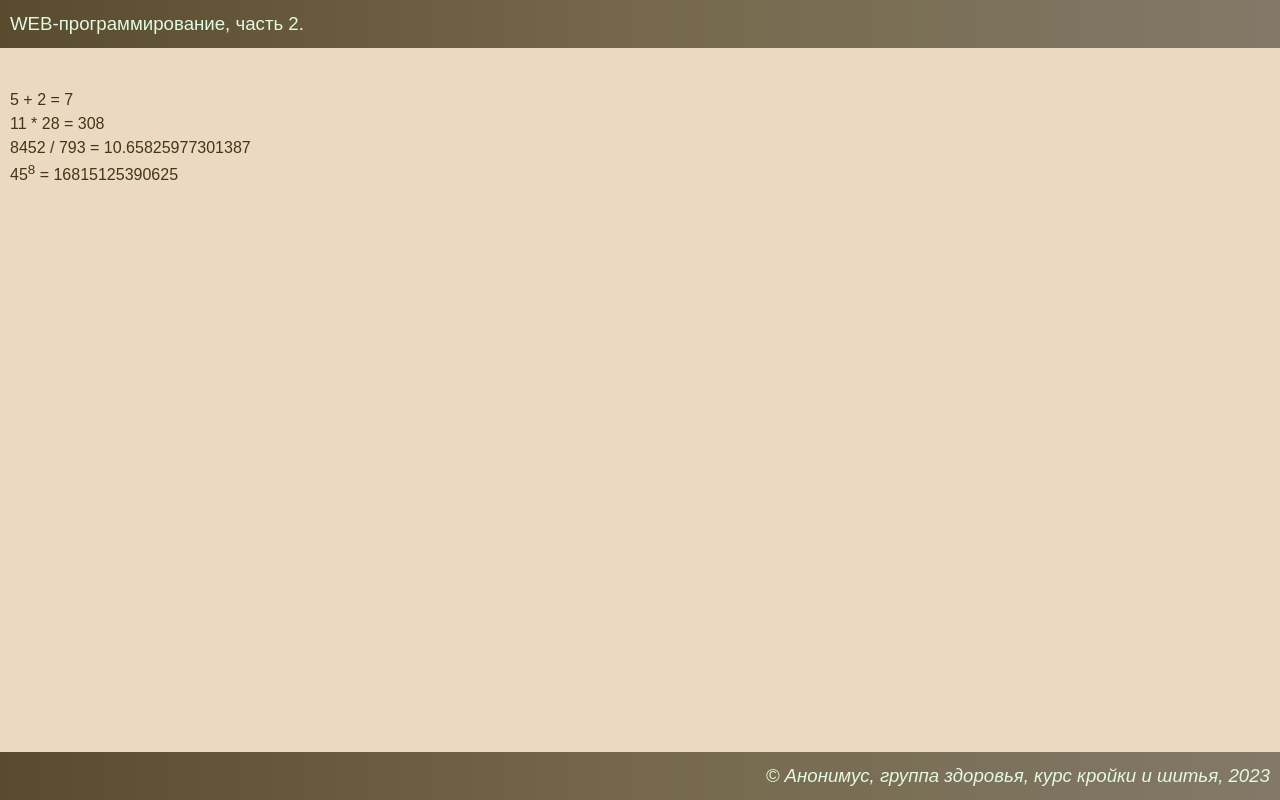
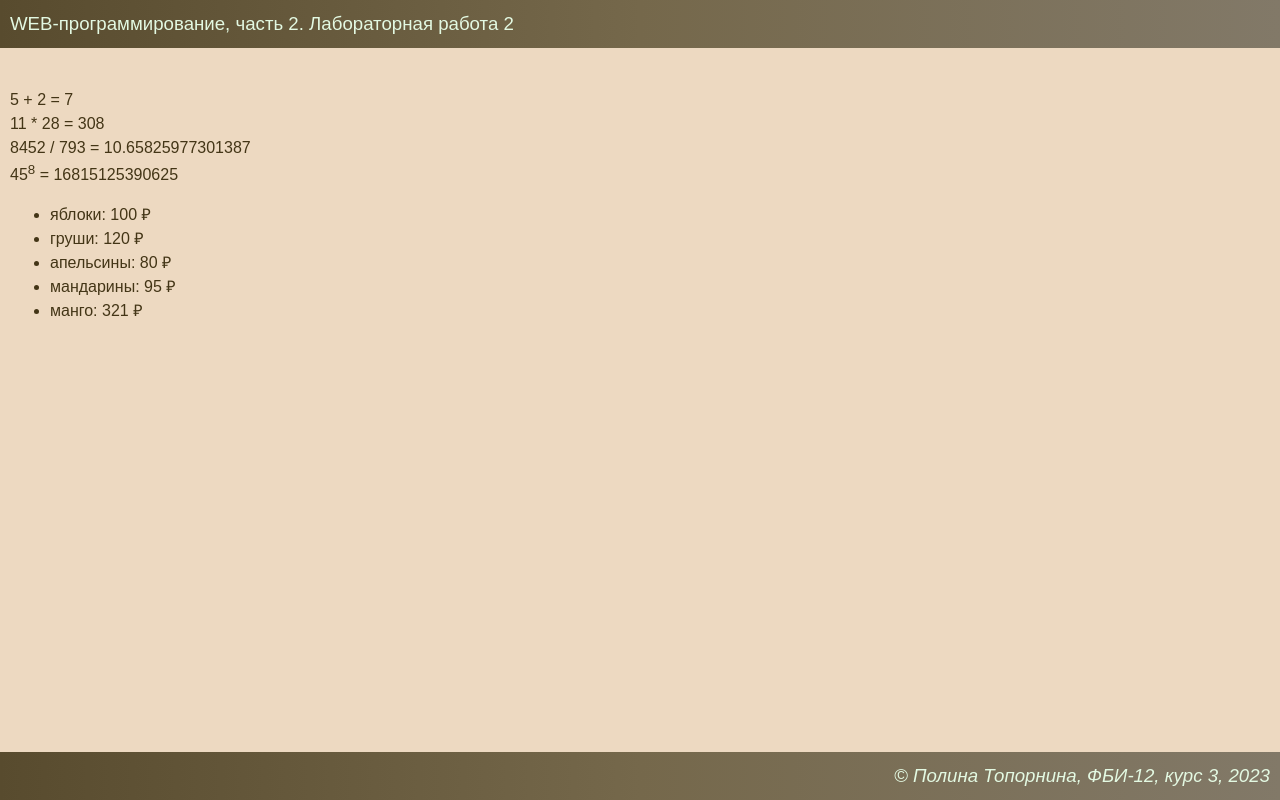
Before and after one commit to Web-toxic/web-programming-labs-2, a Flask app: page /lab2/example in a window 1280 px wide. Run offline with Flask 3, Linux system fonts and the light colour scheme.

Commit message:
Цикл в шаблоне

```diff
--- a/app.py
+++ b/app.py
@@ -218,8 +218,14 @@ def raccoon():
 
 @app.route('/lab2/example')
 def example():
-    name = 'Полина Топорнина'
-    num_of_lab = 'Лабораторная работа 2'
-    group = 'ФБИ-12'
-    num_of_course = '3 курс'
-    return render_template('example.html')
+    name, num_of_lab, group, num_of_course = 'Полина Топорнина', 2, 'ФБИ-12', 3
+    fruits = [
+        {'name': 'яблоки', 'price': 100},
+        {'name': 'груши', 'price': 120},
+        {'name': 'апельсины', 'price': 80},
+        {'name': 'мандарины', 'price': 95},
+        {'name': 'манго', 'price': 321}
+    ]
+    return render_template('example.html',
+                           name=name, lab=num_of_lab, group=group,
+                           course=num_of_course, fruits=fruits)
--- a/templates/example.html
+++ b/templates/example.html
@@ -5,17 +5,17 @@
     <meta name="viewport" content="width=device-width, initial-scale=1.0">
     <title>
         {% if name %}
-            {{ name }},
+            {{ name }}.
         {% else %}
-            Анонимус
-        {% endif %}.
-        {{ lab }}
+            Анонимус.
+        {% endif %}
+        Лабораторная работа {{ lab }}
     </title>
     <link rel="stylesheet" href="{{ url_for('static', filename='main.css') }}">
 </head>
 <body>
     <header>
-        WEB-программирование, часть 2. {% if lab %}Лабораторная работа 2{% endif %}
+        WEB-программирование, часть 2. Лабораторная работа {% if lab %}2{% endif %}
     </header>
 
     <main>
@@ -23,6 +23,11 @@
         11 * 28 = {{ 11 * 28 }}<br>
         8452 / 793 = {{ 8452 / 793 }}<br>
         45<sup>8</sup> = {{ 45**8 }}<br>
+        <ul>
+            {% for f in fruits %}
+            <li>{{ f.name }}: {{ f.price }} &#x20bd;</li>
+            {% endfor %}
+        </ul>
     </main>
 
     <footer>
@@ -37,10 +42,11 @@
         {% else %}
             группа здоровья,
         {% endif %}
+        курс
         {% if course %}
             {{ course }},
         {% else %}
-            курс кройки и шитья,
+            кройки и шитья,
         {% endif %}
         2023
     </footer>
```
